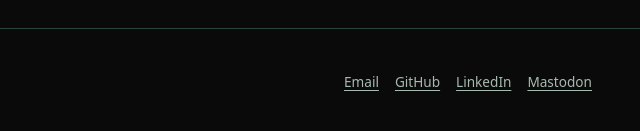
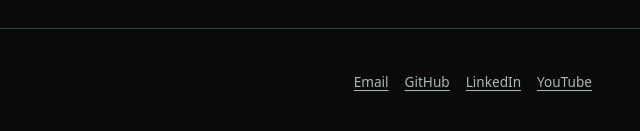
Before and after one commit to willcurtis/thetechshed-website, an Eleventy site: page src/index.njk in a window 1280 px wide. Shown: the part 3984-4115 px from the top of the page, 640-1280 px from the left. Built offline with nearby package versions, Linux system fonts and the light colour scheme; Eleventy itself is replaced by a stand-in of ours; files that its build step writes are made by us from their sources.

Commit message:
Replace Mastodon footer link with YouTube (#3)

```diff
--- a/src/_includes/base.njk
+++ b/src/_includes/base.njk
@@ -45,7 +45,7 @@
         <a href="mailto:{{ site.email }}">Email</a>
         <a href="https://github.com/willcurtis" rel="me noopener noreferrer">GitHub</a>
         <a href="https://www.linkedin.com/in/willcurtis" rel="noopener noreferrer">LinkedIn</a>
-        <a href="https://techhub.social/@thetechshed" rel="me noopener noreferrer">Mastodon</a>
+        <a href="https://www.youtube.com/@the-tech-shed" rel="noopener noreferrer">YouTube</a>
       </nav>
     </div>
   </footer>
```
